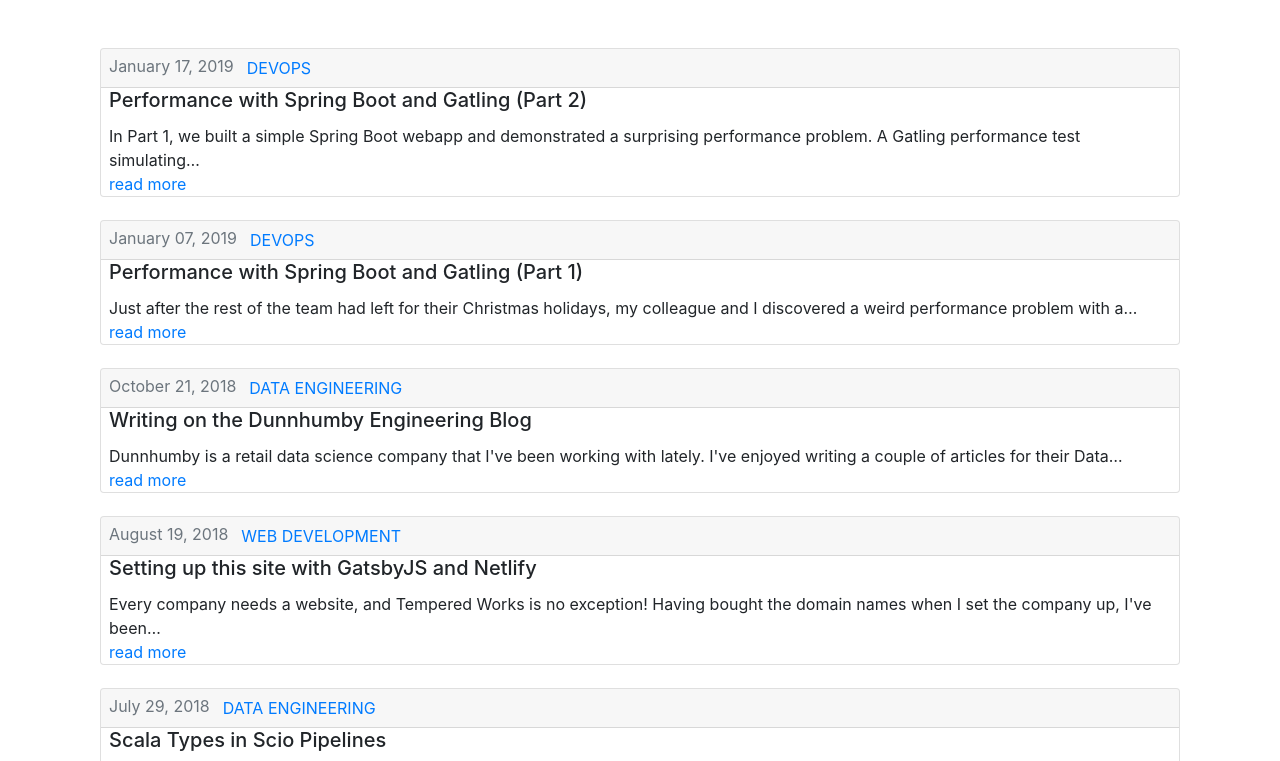
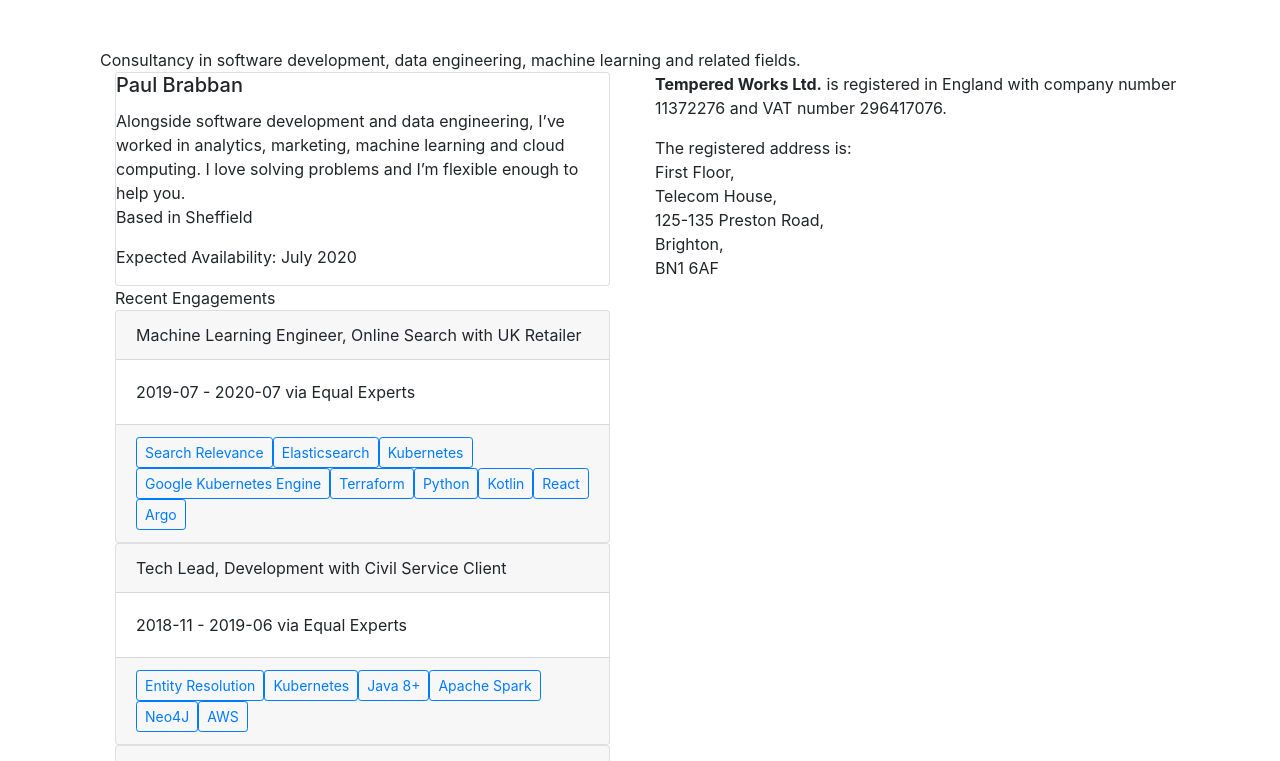
Before and after one commit to brabster/tw-site-bootstrap, a Gatsby site: page / in a window 1280 px wide. Shown: the part 56-817 px from the top of the page. Built offline with nearby package versions, Linux system fonts and the light colour scheme; Gatsby itself is replaced by a stand-in of ours.

Commit message:
contractor profile

```diff
--- a/content/posts/2018-07-29-scala-types-in-beam-pipelines/index.md
+++ b/content/posts/2018-07-29-scala-types-in-beam-pipelines/index.md
@@ -12,6 +12,7 @@ tags:
  - "data-engineering"
  - "development"
 description: "For very little effort, Scala's Type Aliases can help you keep track of what means what in your Scio Beam pipelines."
+author: brabster
 ---
 
 Data pipelines in [Apache Beam](https://beam.apache.org/) have a distinctly functional flavour, whichever language you use. That's because they can be distributed over a cluster of machines, so careful management of state and side-effects is important.
--- a/content/posts/2018-08-19-setting-up-a-gatsby-site/index.md
+++ b/content/posts/2018-08-19-setting-up-a-gatsby-site/index.md
@@ -12,6 +12,7 @@ tags:
  - "web-development"
  - "static-sites"
 description: "GatsbyJS is a GraphQL and React-based static site generator that aims to produce really fast sites. Here's what happened when I used it to set up the tempered.works website on Netlify."
+author: brabster
 ---
 
 ![No better time to grab an old Geocities-style under construction gif...](under-construction.gif)
--- a/content/posts/2018-10-21-writing-for-dunnhumby/index.md
+++ b/content/posts/2018-10-21-writing-for-dunnhumby/index.md
@@ -12,6 +12,7 @@ tags:
  - "data-engineering"
  - "demos"
 description: "I've authored a couple of articles on the Dunnhumby engineering blog."
+author: brabster
 ---
 
 [Dunnhumby](https://www.dunnhumby.com) is a retail data science company that I've been working with lately.
--- a/content/posts/2019-01-07-spring-boot-performance-part-1/index.md
+++ b/content/posts/2019-01-07-spring-boot-performance-part-1/index.md
@@ -14,6 +14,7 @@ tags:
  - "java"
  - "scala"
 description: "Exploring a surprising performance problem in a simple Spring Boot app with the Gatling load testing framework."
+author: brabster
 ---
 
 Just after the rest of the team had left for their Christmas holidays, my colleague and I discovered a weird performance problem with a Spring Boot application we'd just started writing.
--- a/content/posts/2019-01-17-spring-boot-performance-part-2/index.md
+++ b/content/posts/2019-01-17-spring-boot-performance-part-2/index.md
@@ -14,6 +14,7 @@ tags:
  - "java"
  - "scala"
 description: "Tracking down a performance problem - (Threads | Sessions | Passwords)?"
+author: brabster
 ---
 
 In [Part 1](/posts/spring-boot-performance-part-1), we built a simple Spring Boot webapp and demonstrated a surprising performance problem.
--- a/gatsby-config.js
+++ b/gatsby-config.js
@@ -1,12 +1,19 @@
 module.exports = {
   pathPrefix: "/gatsby-react-bootstrap-starter",
   siteMetadata: {
-    title: `Tempered Works Ltd.`,
-    description: ``,
-    author: `Paul Brabban`,
+    title: "tempered.works",
+    description: "Tempered Works Ltd. Software Consulting Services",
+    author: "Paul Brabban"
   },
   plugins: [
     `gatsby-plugin-react-helmet`,
+    `gatsby-transformer-yaml`,
+    {
+      resolve: `gatsby-source-filesystem`,
+      options: {
+        path: `${__dirname}/src/data`,
+      },
+    },
     {
       resolve: `gatsby-source-filesystem`,
       options: {
@@ -58,5 +65,5 @@ module.exports = {
     // this (optional) plugin enables Progressive Web App + Offline functionality
     // To learn more, visit: https://gatsby.dev/offline
     // `gatsby-plugin-offline`,
-  ],
+  ]
 }
--- a/package.json
+++ b/package.json
@@ -20,6 +20,7 @@
     "gatsby-source-filesystem": "^2.1.26",
     "gatsby-transformer-remark": "^2.6.24",
     "gatsby-transformer-sharp": "^2.2.16",
+    "gatsby-transformer-yaml": "^2.2.15",
     "node-sass": "^4.12.0",
     "prismjs": "^1.17.1",
     "prop-types": "^15.7.2",
--- /dev/null
+++ b/src/components/contractor.js
@@ -0,0 +1,41 @@
+import React from "react"
+
+import { Card, Container, Row, Col, Button } from "react-bootstrap"
+
+const formatAvailability = dateStr => new Date(dateStr).toLocaleDateString('en-GB', { year: 'numeric', month: 'long' })
+
+export default ({ person }) => (
+  <Container>
+    <Row>
+      <Col>
+        <Card>
+          <Card.Title>{person.name}</Card.Title>
+          <Card.Text>
+            {person.summary}
+            <p>Based in {person.location.city}</p>
+            <p>Expected Availability: {formatAvailability(person.available)}</p>
+          </Card.Text>
+        </Card>
+      </Col>
+    </Row>
+    <Row>
+      <Col>Recent Engagements</Col>
+    </Row>
+    <Row>
+      <Col>{person.engagements.map(({ client, agency, role, start, end, keywords }) => (
+        <Card>
+          <Card.Header>{role} with {client}</Card.Header>
+          <Card.Body>
+            <Card.Text>
+              {start} - {end} via {agency}
+            </Card.Text>
+          </Card.Body>
+          <Card.Footer>
+            {keywords.map(keyword =>
+              <Button variant="outline-primary" size="sm">{keyword}</Button>)}
+          </Card.Footer>
+        </Card>
+      ))}</Col>
+    </Row>
+  </Container>
+)
--- a/src/components/frontmatter.js
+++ b/src/components/frontmatter.js
@@ -11,7 +11,7 @@ const FrontMatter = ({ frontmatter }) => (
     </Row>
     <Row>
       <Col>
-        <p>Paul Brabban - {frontmatter.date}</p>
+        <p>by {frontmatter.author.name} - {frontmatter.date}</p>
       </Col>
     </Row>
   </Container>
--- a/src/components/navBar.js
+++ b/src/components/navBar.js
@@ -20,9 +20,8 @@ const CustomNavbar = ({ pageInfo }) => {
         <Navbar.Collapse className="justify-content-end" id="basic-navbar-nav">
           <Nav activeKey={pageInfo && pageInfo.pageName}>
             {[
-              ["Blog", "/"],
-              ["Company", "/company"],
-              ["Contact", "/contact"]
+              ["About", "/"],
+              ["Blog", "/blog"]
             ].map(([page, link]) =>
               <Link to={link} className="link-no-style">
                 <Nav.Link className="text-right" as="span" eventKey={page}>{page}</Nav.Link>
--- a/src/components/postList.js
+++ b/src/components/postList.js
@@ -25,6 +25,9 @@ const PostList = () => (
                 tags
                 date(formatString: "MMMM DD, YYYY")
                 path
+                author {
+                  name
+                }
               }
             }
           }
--- a/src/components/postTeaser.js
+++ b/src/components/postTeaser.js
@@ -3,7 +3,7 @@ import React from "react"
 
 import { Card, Button } from "react-bootstrap"
 
-const PostTeaser = ({ frontmatter: { date, path, title, category }, excerpt }) => (
+const PostTeaser = ({ frontmatter: { date, path, title, category, author }, excerpt }) => (
   <Card>
     <Card.Header className="px-2 py-0 text-muted">
       {date}
@@ -16,6 +16,7 @@ const PostTeaser = ({ frontmatter: { date, path, title, category }, excerpt }) =
       </Card.Text>
     </Link>
     <Link to={path}><Card.Text className="px-2 py-0">read more</Card.Text></Link>
+    <Card.Footer>{author.name}</Card.Footer>
   </Card>
 )
 
--- /dev/null
+++ b/src/data/people/brabban.yml
@@ -0,0 +1,72 @@
+id: brabster
+name: Paul Brabban
+label: Tech Consultant
+picture:
+website: https://tempered.works/people/brab
+summary: >
+  Alongside software development and data engineering,
+  I’ve worked in analytics, marketing, machine learning and cloud computing.
+  I love solving problems and I’m flexible enough to help you.
+location:
+  city: Sheffield
+  region: South Yorkshire
+  countryCode: UK
+phone:
+  (+44) 773 4652295
+languages:
+  language: English
+  fluency: Native speaker
+available: 2020-07
+profiles:
+  - network: Github
+    username: brabster
+    url: https://github.com/brabster
+  - network: LinkedIn
+    username: paulbrabban
+    url: https://uk.linkedin.com/in/paulbrabban
+  - network: Twitter
+    username: brabster
+    url: https://twitter.com/brabster
+engagements:
+  - client: UK Retailer
+    agency: Equal Experts
+    role: Machine Learning Engineer, Online Search
+    start: 2019-07
+    end: 2020-07
+    highlights:
+      - fooble bar baz
+    keywords:
+      - Search Relevance
+      - Elasticsearch
+      - Kubernetes
+      - Google Kubernetes Engine
+      - Terraform
+      - Python
+      - Kotlin
+      - React
+      - Argo
+
+  - client: Civil Service Client
+    agency: Equal Experts
+    role: Tech Lead, Development
+    start: 2018-11
+    end: 2019-06
+    keywords:
+      - Entity Resolution
+      - Kubernetes
+      - Java 8+
+      - Apache Spark
+      - Neo4J
+      - AWS
+
+  - client: Dunnhumby
+    agency: People Source Consulting
+    role: Data Engineer, Streaming and Machine Learning
+    start: 2018-11
+    end: 2019-06
+    keywords:
+      - Apache Beam
+      - Terraform
+      - Google Cloud Dataflow
+      - Python
+      - Scala
--- a/src/pages/index.js
+++ b/src/pages/index.js
@@ -1,21 +1,68 @@
 import React from "react"
-import { Row, Col, Container } from "react-bootstrap"
+import { Container, Row, Col } from "react-bootstrap"
 
+import { useStaticQuery, graphql } from "gatsby"
+
+import Contractor from "../components/contractor"
 import Layout from "../components/layout"
 import SEO from "../components/seo"
-import PostList from "../components/postList"
 
-const IndexPage = () => (
-  <Layout pageInfo={{ pageName: "index" }}>
-    <SEO title="Home" keywords={[`consulting`]} />
+const Company = () => {
+  const { allPeopleYaml } = useStaticQuery(
+    graphql`
+      query {
+        allPeopleYaml {
+          edges {
+            node {
+              id
+              available
+              label
+              location {
+                region
+                countryCode
+                city
+              }
+              name
+              summary
+              engagements {
+                client
+                agency
+                role
+                start
+                end
+                keywords
+                highlights
+              }
+            }
+          }
+        }
+      }
+    `
+  )
+  return (
+    <Layout pageInfo={{ pageName: "company" }}>
+      <SEO title="Tempered Works Ltd." />
       <Container>
-      <Row className="justify-content-center">
+        <Row>
+          <Col>Consultancy in software development, data engineering, machine learning and related fields.</Col>
+        </Row>
+        <Row>
+          <Col lg>
+            {allPeopleYaml.edges.map(({ node }) => <Contractor person={node} />)}
+          </Col>
           <Col>
-          <PostList />
+            <p><strong>Tempered Works Ltd.</strong> is registered in England with company number 11372276 and VAT number 296417076.</p>
+            <p>The registered address is:<br />
+              First Floor,<br />
+              Telecom House,<br />
+              125-135 Preston Road,<br />
+              Brighton,<br />
+              BN1 6AF</p>
           </Col>
         </Row>
       </Container>
     </Layout>
   )
+}
 
-export default IndexPage
+export default Company
--- a/src/templates/post.js
+++ b/src/templates/post.js
@@ -22,6 +22,9 @@ export const pageQuery = graphql`
         date(formatString: "MMMM DD, YYYY")
         path
         title
+        author {
+          name
+        }
       }
     }
   }
```
Also changed, not shown: gatsby-node.js (+13 -0 lines), src/pages/blog.js (added, +21 -0 lines), src/pages/company.js (deleted, +0 -21 lines), src/pages/contact.js (deleted, +0 -14 lines), 1 other file. Lines whose indentation alone changed are shown as unchanged.
